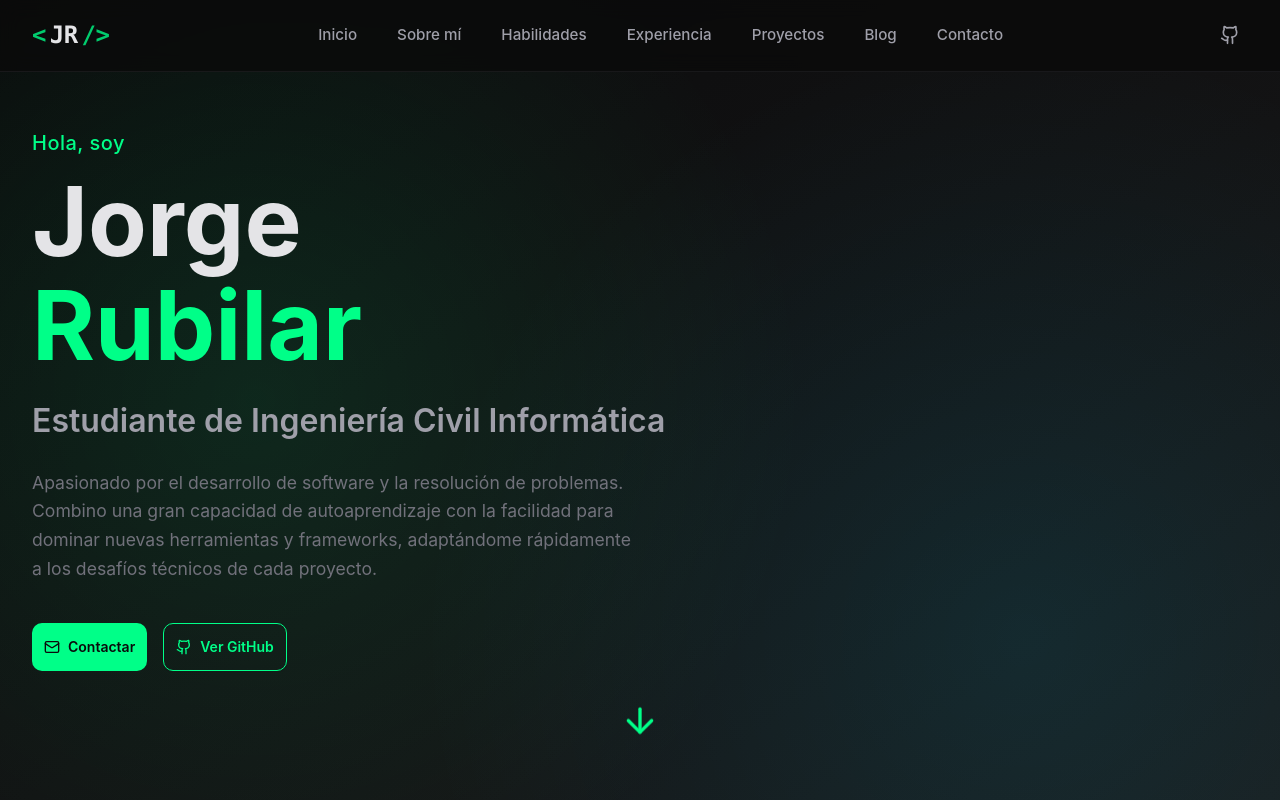
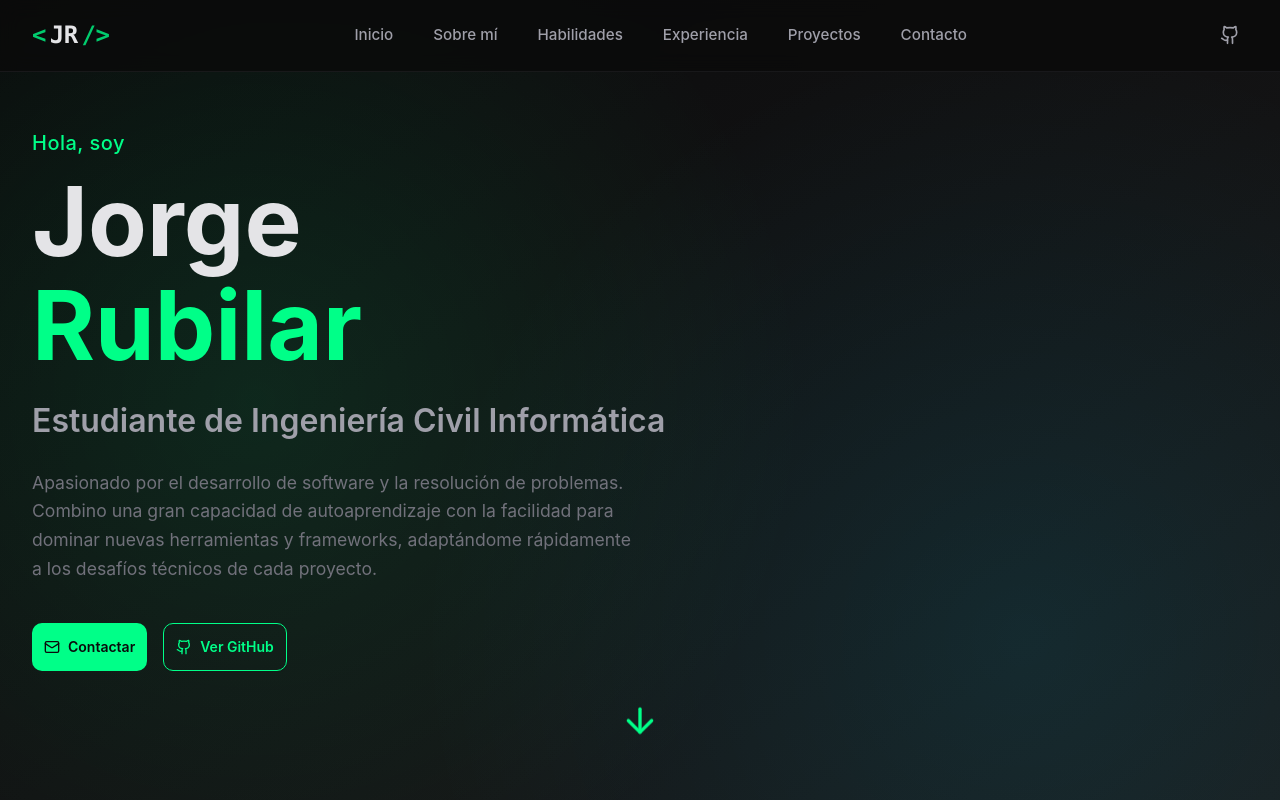
Before and after one commit to detossj/Portafolio2, a React app in the folder frontend/: page / in a window 1280 px wide. Shown: the top 800 px of the page. Built offline with nearby package versions, Linux system fonts and the light colour scheme; the HTML template or start-up script is replaced by a standard one.

Commit message:
Se elimino navItems y ahora se trae desde mock en Header.jsx

```diff
--- a/frontend/src/components/Header.jsx
+++ b/frontend/src/components/Header.jsx
@@ -1,20 +1,11 @@
 import React, { useState } from 'react';
 import { Menu, X, Github } from 'lucide-react';
 import { Button } from './ui/button';
+import { navItems } from '@/mocks/mock';
 
 
 const Header = () => {
   const [isMenuOpen, setIsMenuOpen] = useState(false);
-
-  const navItems = [
-    { label: 'Inicio', href: '#hero' },
-    { label: 'Sobre mí', href: '#about' },
-    { label: 'Habilidades', href: '#skills' },
-    { label: 'Experiencia', href: '#experience' },
-    { label: 'Proyectos', href: '#projects' },
-    { label: 'Blog', href: '#blog' },
-    { label: 'Contacto', href: '#contact' }
-  ];
 
   const scrollToSection = (href) => {
     const element = document.querySelector(href);
```
